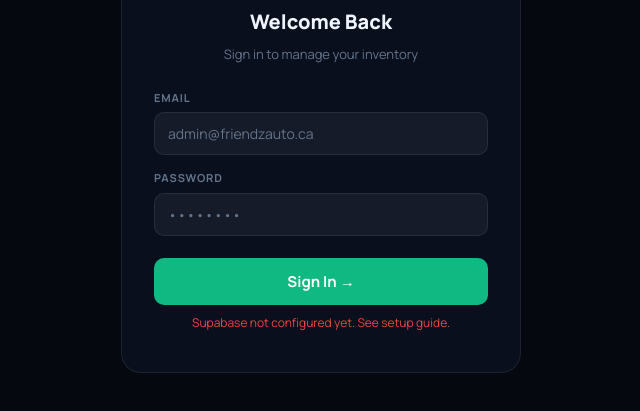
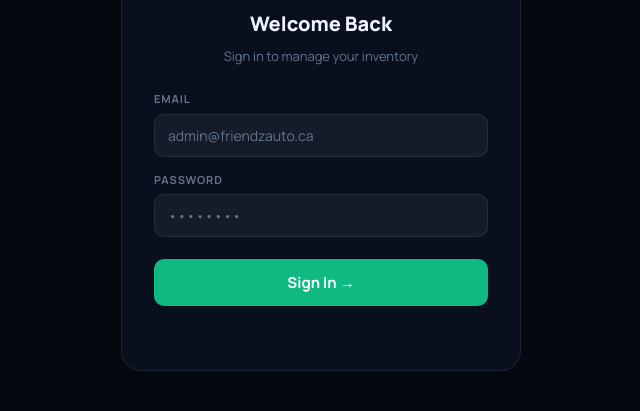
Before and after one commit to rahimiabdulrahmanab/friendz-auto-website, a plain HTML site: page admin.html in a window 1280 px wide. Shown: the part 305-716 px from the top of the page, without its empty margins (319-959 px from the left). Drawn offline with nearby package versions, Linux system fonts and the light colour scheme.

Commit message:
Update admin.html

```diff
--- a/admin.html
+++ b/admin.html
@@ -388,8 +388,8 @@ input,select,textarea{font-family:inherit}
 // ═══════════════════════════════════════════
 //  CONFIG — Replace with your Supabase values
 // ═══════════════════════════════════════════
-const SUPA_URL = 'YOUR_SUPABASE_URL';
-const SUPA_KEY = 'YOUR_SUPABASE_ANON_KEY';
+const SUPA_URL = 'https://fbfgadxqszgqqjvoqxom.supabase.co';
+const SUPA_KEY = 'sb_publishable_wn02XPsnFIx5TMhUwca8WQ_rRIRgXfB';
 
 let db, userSession;
 let allCars = [];
```
